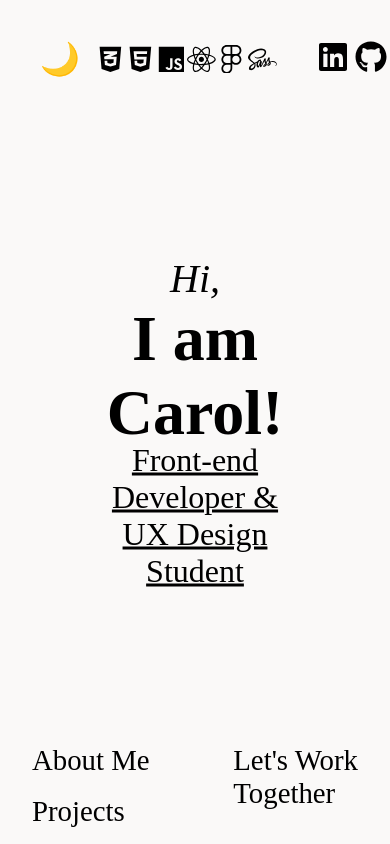
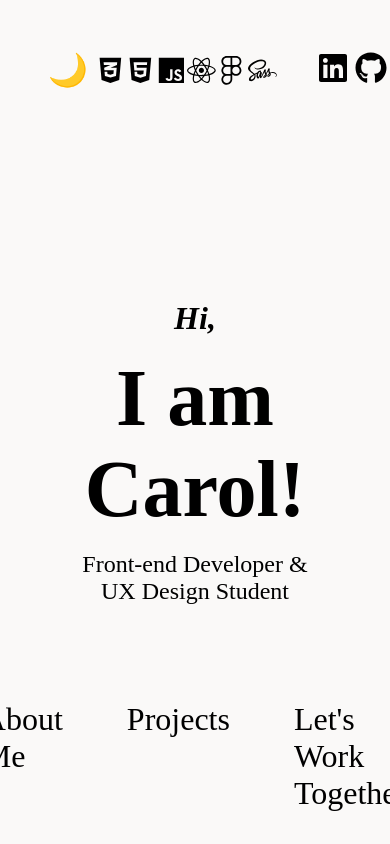
Before and after one commit to carolinedemoraes/iamcarol-website, a React (Vite) app: page / in a window 390 px wide. Built offline with nearby package versions, Linux system fonts and the light colour scheme.

Commit message:
feat:layout centralizado e responsivo na main page

```diff
--- a/src/components/MainPage.module.scss
+++ b/src/components/MainPage.module.scss
@@ -1,138 +1,85 @@
-// Estilos responsivos
-@media (max-width: 600px) {
-  .content {
-    .intro {
-      font-size: 2rem;
-    }
-  }
+.main {
+  display: flex;
+  flex-direction: column;
+  align-items: center;
+  min-height: 100vh;
+  padding: 2rem;
+  position: relative;
 }
 
-// Tema claro (padrão)
-.main {
-  height: 100svh;
-  width: 100vw;
-  overflow: hidden;
-  position: relative;
-  padding: 2rem;
-  box-sizing: border-box;
+.leftGroup {
   display: flex;
-  flex-direction: column;
   justify-content: space-between;
-  background-color: #faf9f8;
-  color: black;
-
-  // Dark mode quando body tiver a classe .dark
-  :global(body.dark) & {
-    background-color: #121212;
-    color: #f5f5f5;
-  }
-}
+  align-items: center;
+  width: 100%;
+  max-width: 1200px;
+  padding: 1rem;
+  margin-bottom: 2rem;
 
   .themeToggle {
     background: none;
     border: none;
     font-size: 2rem;
     cursor: pointer;
-  padding: 0.5rem;
-  color: #f5c518;
+    transition: transform 0.3s ease;
 
     &:hover {
-    transition: transform 0.3s ease;
-  }
-
-  :global(body.dark) & {
-    color: #ffd700;
+      transform: scale(1.1);
     }
   }
 
-a {
-  color: inherit;
-
-  &:hover {
-    color: gray;
-
-    :global(body.dark) & {
-      color: lightgray;
-    }
-  }
-}
-
-.header {
-  width: 100%;
+  .techWrapper,
+  .media {
     display: flex;
-  justify-content: space-between;
     align-items: center;
-  padding-bottom: 2rem;
-
-  > * {
-    flex: 1;
-  }
-
-  .themeToggle {
-    text-align: left;
-  }
-
-  .media {
-    justify-content: center;
-  }
-
-  .techWrapper {
-    justify-content: flex-end;
+    gap: 1rem;
   }
 }
 
 .content {
-  position: absolute;
-  top: 50%;
-  left: 50%;
-  transform: translate(-50%, -50%);
+  display: flex;
+  flex-direction: column;
+  align-items: center;
+  justify-content: center;
+  flex: 1;
   text-align: center;
+  padding: 2rem;
 
   .intro {
-    font-family: "Times New Roman", Times, serif;
-    font-weight: lighter;
+    font-size: 2rem;
     font-style: italic;
-    font-size: 2.5rem;
-    margin-bottom: 0.5rem;
+    font-family: "Times New Roman", serif;
+    margin-bottom: 1rem;
   }
 
   .name {
-    font-family: "Times New Roman", Times, serif;
-    font-weight: bold;
-    font-size: 4rem;
-    margin: -0.5rem 0;
+    font-size: 5rem;
+    font-family: "Times New Roman", serif;
+    font-weight: 700;
+    margin-bottom: 1rem;
   }
 
   .role {
-    font-family: "Times New Roman", Times, serif;
-    font-weight: lighter;
-    font-size: 2rem;
-    text-decoration: underline;
+    font-size: 1.5rem;
+    font-family: "Times New Roman", serif;
+    font-weight: 300;
+    margin-bottom: 3rem;
   }
 }
 
 .footer {
+  position: absolute;
+  bottom: 2rem;
   width: 100%;
+  max-width: 1200px;
   display: flex;
-  justify-content: space-between;
-  position: absolute;
-  bottom: 1rem;
-  left: 0;
-  padding: 0 2rem;
-  box-sizing: border-box;
-}
-
-.footerLeft,
-.footerRight {
-  display: flex;
-  flex-direction: column;
+  justify-content: center;
+  gap: 4rem;
 
   a {
-    font-size: 1.8rem;
-    font-family: "Times New Roman", Times, serif;
+    font-size: 2rem;
+    font-family: "Times New Roman", serif;
     text-decoration: none;
-    color: black;
-    transition: color 0.3s ease-in-out;
 
     &:hover {
       color: gray;
--- a/src/components/MainPage.tsx
+++ b/src/components/MainPage.tsx
@@ -9,7 +9,7 @@ export function MainPage() {
 
     return (
         <div className={`${styles.main} ${theme}`}>
-            <div className={styles.header}>
+            <div className={styles.leftGroup}>
                 <button
                     onClick={toggleTheme}
                     className={styles.themeToggle}
@@ -28,16 +28,12 @@ export function MainPage() {
             </div>
 
             <div className={styles.footer}>
-                <div className={styles.footerLeft}>
-                    <Link to="/about" aria-label="About me page">About Me</Link><br />
-                    <Link to="/projects" aria-label="Projects page">Projects</Link>
-                </div>
-                <div className={styles.footerRight}>
-                    <Link to="/contact" aria-label="Contact page">
-                        Let's Work <br /> Together
-                    </Link>
-                </div>
+                <Link to="#" aria-label="About me page">About Me</Link>
+                <Link to="#" aria-label="Projects page">Projects</Link>
+                <Link to="#" aria-label="Contact page">Let's Work Together</Link>
+
             </div>
         </div>
+
     );
 }
```
Lines whose indentation alone changed are shown as unchanged.
